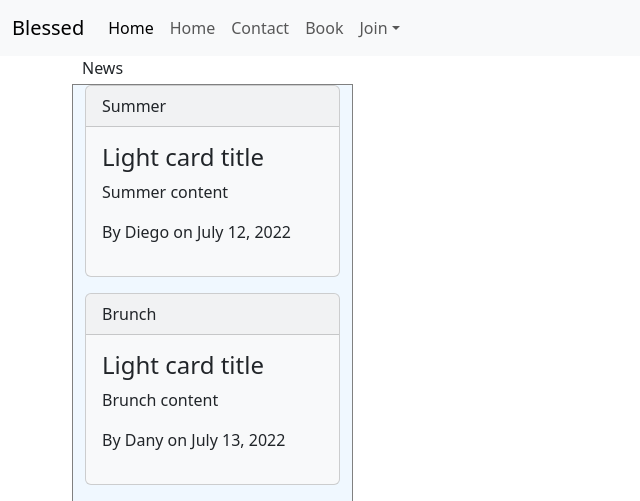
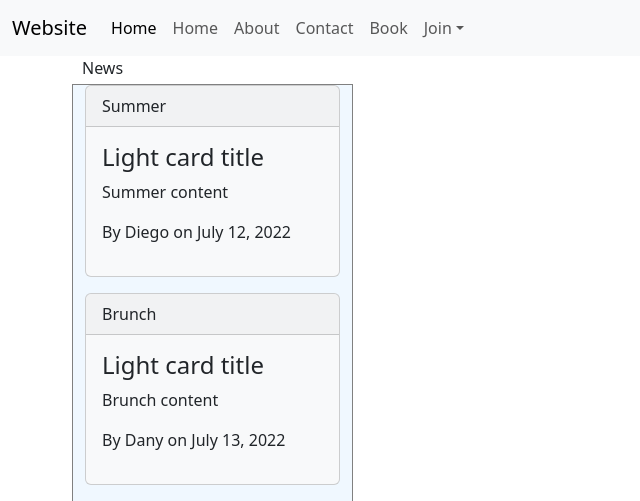
Before and after one commit to diegosno/project4-django, a Django app: page / in a window 1280 px wide. Shown: the top 501 px of the page, without its empty margins (0-640 px from the left). Run offline with Django 3.2, Linux system fonts and the light colour scheme.

Commit message:
Edit navbar

```diff
--- a/templates/website/base.html
+++ b/templates/website/base.html
@@ -15,7 +15,7 @@
   <body>
     <nav class="navbar navbar-expand-md bg-light" data-bs-theme="light">
         <div class="container-fluid">
-          <a class="navbar-brand" href="#">Blessed</a>
+            <a class="navbar-brand" href="{% url 'website-index' %}">Website</a>
           <button class="navbar-toggler" type="button" data-bs-toggle="collapse" data-bs-target="#navbarColor03" aria-controls="navbarColor03" aria-expanded="false" aria-label="Toggle navigation">
             <span class="navbar-toggler-icon"></span>
           </button>
@@ -28,6 +28,9 @@
               </li>
               <li class="nav-item">
                 <a class="nav-link" href="{% url 'website-index' %}">Home</a>
+              </li>
+              <li class="nav-item">
+                <a class="nav-link" href="#">About</a>
               </li>
               <li class="nav-item">
                 <a class="nav-link" href="{% url 'website-contact' %}">Contact</a>
```
